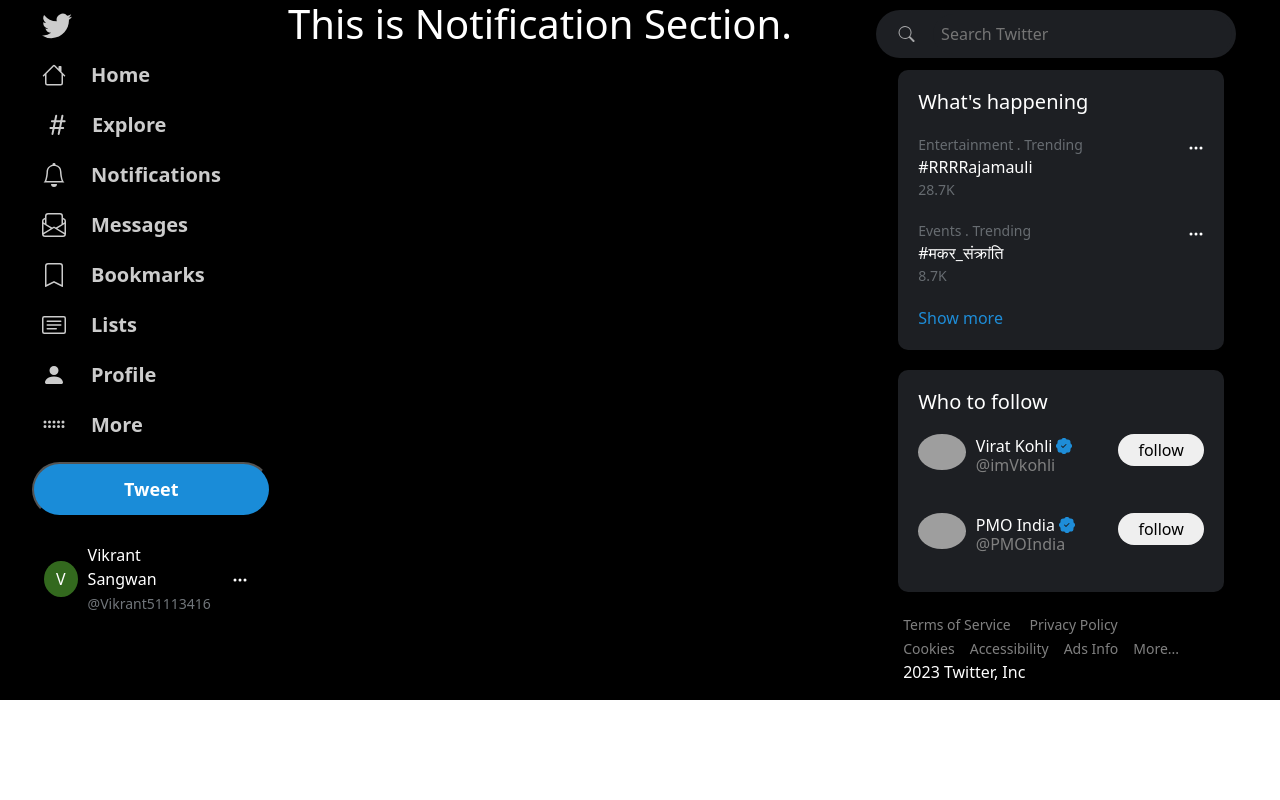
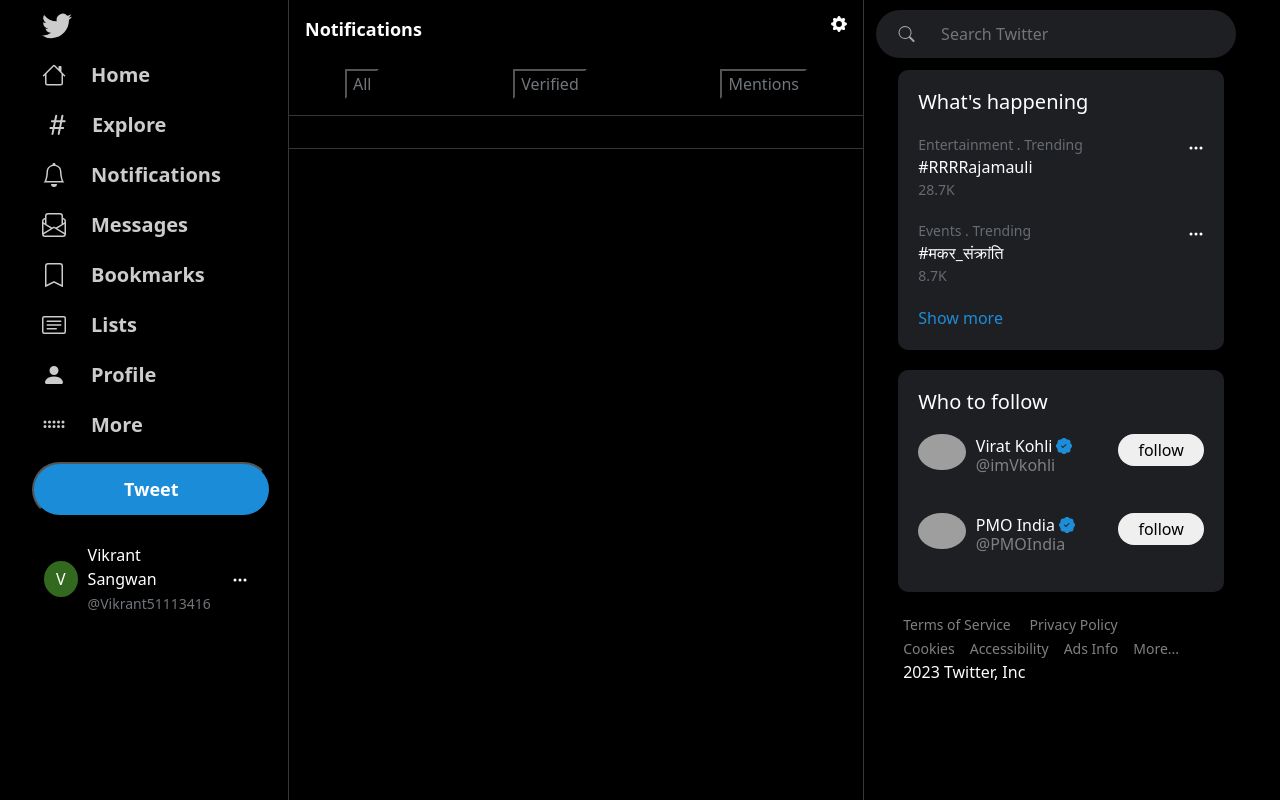
Before and after one commit to VikrantSangwan/twitter-clone, a React (Create React App) app in the folder Twitter-clone-react/twitter-clone/: page /notifications in a window 1280 px wide. Built offline with nearby package versions, Linux system fonts and the light colour scheme; grey boxes are pictures that could not be loaded.

Commit message:
List Section and notification started

```diff
--- a/Twitter-clone-react/twitter-clone/src/Components/MenuComponents/ListSection/ListSection.css
+++ b/Twitter-clone-react/twitter-clone/src/Components/MenuComponents/ListSection/ListSection.css
@@ -66,5 +66,4 @@
 
 .listcolor {
     color: #71767B;
-    ;
 }
--- a/Twitter-clone-react/twitter-clone/src/Components/MenuComponents/NotificationSection/NotificationSection.css
+++ b/Twitter-clone-react/twitter-clone/src/Components/MenuComponents/NotificationSection/NotificationSection.css
@@ -0,0 +1,32 @@
+.notificationcontainer {
+    border-left: solid 1px #353935;
+    border-right: solid 1px #353935;
+    height: 100vh;
+}
+
+.notificationsubcontainer {
+    padding: 16px;
+    border-bottom: 1px solid #353935;
+}
+
+.notitoppanel {
+    display: flex;
+    justify-content: space-between;
+}
+
+.notitoppanel>p {
+    font-size: 18px;
+    font-weight: 600;
+}
+
+.notificationtabs {
+    display: flex;
+    justify-content: space-between;
+    padding: 0px 40px;
+    padding-top: 10px;
+}
+
+.notificationtab {
+    background-color: transparent;
+    color: #71767B;
+}
--- a/Twitter-clone-react/twitter-clone/src/Components/MenuComponents/NotificationSection/NotificationSection.js
+++ b/Twitter-clone-react/twitter-clone/src/Components/MenuComponents/NotificationSection/NotificationSection.js
@@ -1,7 +1,52 @@
 import React from "react";
+import "./NotificationSection.css";
+import All from "../NotificationsTab/All/All";
 
 function NotificationSection() {
-  return <h1>This is Notification Section.</h1>;
+  function Handletabbtn(tabnum) {
+    if (tabnum == 1) {
+      return <All />;
+    }
+  }
+
+  return (
+    <div className="notificationcontainer">
+      <div className="notificationsubcontainer">
+        <div className="notitoppanel">
+          <p>Notifications</p>
+          <svg
+            xmlns="http://www.w3.org/2000/svg"
+            width="16"
+            height="16"
+            fill="currentColor"
+            className="bi bi-gear-fill"
+            viewBox="0 0 16 16"
+          >
+            <path d="M9.405 1.05c-.413-1.4-2.397-1.4-2.81 0l-.1.34a1.464 1.464 0 0 1-2.105.872l-.31-.17c-1.283-.698-2.686.705-1.987 1.987l.169.311c.446.82.023 1.841-.872 2.105l-.34.1c-1.4.413-1.4 2.397 0 2.81l.34.1a1.464 1.464 0 0 1 .872 2.105l-.17.31c-.698 1.283.705 2.686 1.987 1.987l.311-.169a1.464 1.464 0 0 1 2.105.872l.1.34c.413 1.4 2.397 1.4 2.81 0l.1-.34a1.464 1.464 0 0 1 2.105-.872l.31.17c1.283.698 2.686-.705 1.987-1.987l-.169-.311a1.464 1.464 0 0 1 .872-2.105l.34-.1c1.4-.413 1.4-2.397 0-2.81l-.34-.1a1.464 1.464 0 0 1-.872-2.105l.17-.31c.698-1.283-.705-2.686-1.987-1.987l-.311.169a1.464 1.464 0 0 1-2.105-.872l-.1-.34zM8 10.93a2.929 2.929 0 1 1 0-5.86 2.929 2.929 0 0 1 0 5.858z" />
+          </svg>
+        </div>
+        <div className="notificationtabs">
+          <div>
+            <button className="notificationtab" onClick={() => Handletabbtn(1)}>
+              All
+            </button>
+          </div>
+          <div>
+            <button className="notificationtab">Verified</button>
+          </div>
+          <div>
+            <button className="notificationtab">Mentions</button>
+          </div>
+        </div>
+      </div>
+      <div className="notificationsubcontainer">
+        <div className="tabsubcontainer">
+          <Handletabbtn />
+          {console.log(<Handletabbtn />)}
+        </div>
+      </div>
+    </div>
+  );
 }
 
 export default NotificationSection;
--- /dev/null
+++ b/Twitter-clone-react/twitter-clone/src/Components/MenuComponents/NotificationsTab/All/All.js
@@ -0,0 +1,7 @@
+import React from "react";
+
+function All() {
+  return <h1>this is All tab.</h1>;
+}
+
+export default All;
--- a/Twitter-clone-react/twitter-clone/src/Components/menu/menu.js
+++ b/Twitter-clone-react/twitter-clone/src/Components/menu/menu.js
@@ -32,7 +32,7 @@
             width="24"
             height="24"
             fill="currentColor"
-            class="bi bi-house"
+            className="bi bi-house"
             viewBox="0 0 16 16"
           >
             <path d="M8.707 1.5a1 1 0 0 0-1.414 0L.646 8.146a.5.5 0 0 0 .708.708L2 8.207V13.5A1.5 1.5 0 0 0 3.5 15h9a1.5 1.5 0 0 0 1.5-1.5V8.207l.646.647a.5.5 0 0 0 .708-.708L13 5.793V2.5a.5.5 0 0 0-.5-.5h-1a.5.5 0 0 0-.5.5v1.293L8.707 1.5ZM13 7.207V13.5a.5.5 0 0 1-.5.5h-9a.5.5 0 0 1-.5-.5V7.207l5-5 5 5Z" />
```
